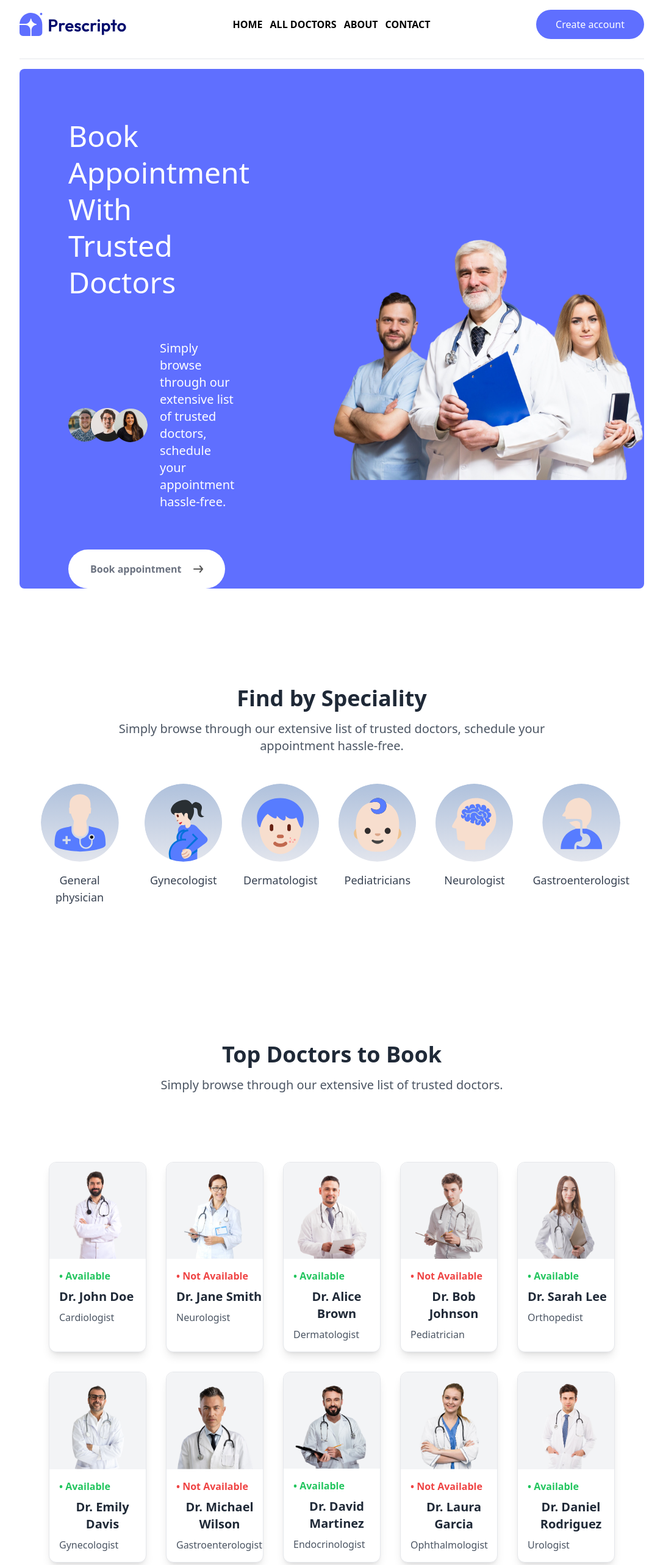
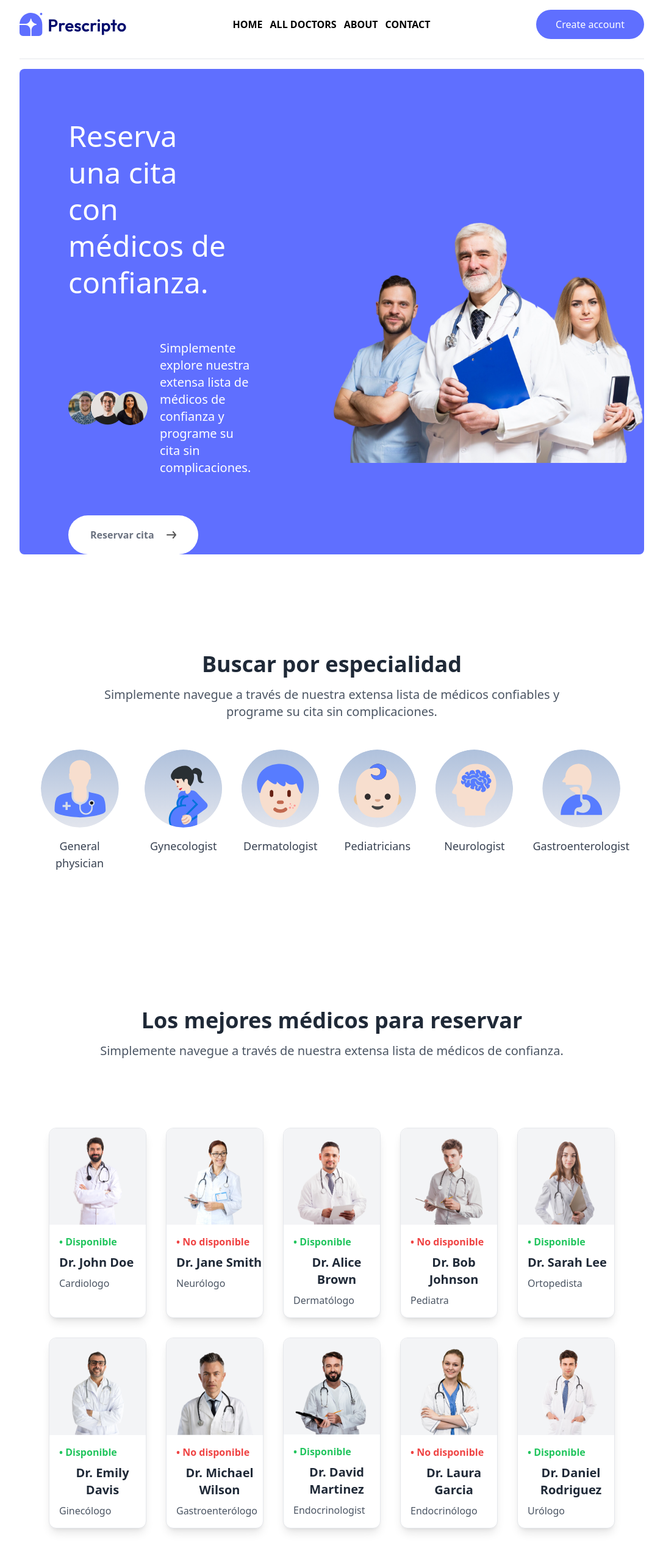
Before and after one commit to plutarcomp/prescripto, a React app: page / in a window 1280 px wide. Shown: the top 2566 px of the page at 61% size, without its empty margins (96-1183 px from the left). Built offline with nearby package versions, Linux system fonts and the light colour scheme; the HTML template or start-up script is replaced by a standard one.

Commit message:
chore(i18n): change texts from English to Spanish

```diff
--- a/src/components/ItemCard.jsx
+++ b/src/components/ItemCard.jsx
@@ -6,49 +6,49 @@ const doctorsData = [
   {
     id: 1,
     name: "Dr. John Doe",
-    profession: "Cardiologist",
+    profession: "Cardiologo",
     image: assets.doc1,
     available: true,
   },
   {
     id: 2,
     name: "Dr. Jane Smith",
-    profession: "Neurologist",
+    profession: "Neurólogo",
     image: assets.doc2,
     available: false,
   },
   {
     id: 3,
     name: "Dr. Alice Brown",
-    profession: "Dermatologist",
+    profession: "Dermatólogo",
     image: assets.doc3,
     available: true,
   },
   {
     id: 4,
     name: "Dr. Bob Johnson",
-    profession: "Pediatrician",
+    profession: "Pediatra",
     image: assets.doc4,
     available: false,
   },
   {
     id: 5,
     name: "Dr. Sarah Lee",
-    profession: "Orthopedist",
+    profession: "Ortopedista",
     image: assets.doc5,
     available: true,
   },
     {
     id: 6,
     name: "Dr. Emily Davis",
-    profession: "Gynecologist",
+    profession: "Ginecólogo",
     image: assets.doc6,
     available: true,
     },
     {
     id: 7,
     name: "Dr. Michael Wilson",
-    profession: "Gastroenterologist",
+    profession: "Gastroenterólogo",
     image: assets.doc7,
     available: false,
     },
@@ -62,14 +62,14 @@ const doctorsData = [
     {
     id: 9,
     name: "Dr. Laura Garcia",
-    profession: "Ophthalmologist",
+    profession: "Endocrinólogo",
     image: assets.doc9,
     available: false,
     },
     {
     id: 10,
     name: "Dr. Daniel Rodriguez",
-    profession: "Urologist",
+    profession: "Urólogo",
     image: assets.doc10,
     available: true,
     },
@@ -81,7 +81,7 @@ const ItemCard = ({ name, profession, image, available }) => {
     <div className="bg-white shadow-lg rounded-xl  flex flex-col items-center border">
       <img src={image} alt={name} className="w-50 object-cover rounded-t-xl bg-gray-100"  />
       <p className={`self-start pl-4 pt-2 mt-2 text-m font-semibold ${available ? 'text-green-500' : 'text-red-500'}`}>
-      • {available ? "Available" : "Not Available"}
+      • {available ? "Disponible" : "No disponible"}
       </p>
       <h3 className="self-start pl-4 pt-2 text-xl font-semibold text-gray-800">{name}</h3>
       <p className="self-start pl-4 pt-2 pb-4 text-gray-600">{profession}</p>
--- a/src/pages/Home.jsx
+++ b/src/pages/Home.jsx
@@ -10,19 +10,17 @@ const Home = () => {
         <section className="flex items-center justify-between pt-20 hr-bg rounded-lg text-white">
       <div className="w-1/2 space-y-6">
         <h1 className="pl-20 pr-40 pb-10 text-5xl font-medium leading-tight">
-        Book Appointment
-        With Trusted Doctors
+        Reserva una cita con médicos de confianza.
         </h1>
 
         <div className="pl-20 px-6 pr-40 pb-10 flex items-center">
           <img src={assets.group_profiles} alt="profiles" className="w-40 rounded-full" />
           <h2 className="pl-5  text-xl font-light">
-            Simply browse through our extensive list of trusted doctors,
-            schedule your appointment hassle-free.
+          Simplemente explore nuestra extensa lista de médicos de confianza y programe su cita sin complicaciones.
           </h2>
         </div>
         <div className="ml-10">
-          <Button text="Book appointment" imgSrc={assets.arrow_icon} imgAlt="Arrow icon" className="bg-white" to="#" />
+          <Button text="Reservar cita" imgSrc={assets.arrow_icon} imgAlt="Arrow icon" className="bg-white" to="#" />
         </div>
 
       </div>
@@ -38,11 +36,11 @@ const Home = () => {
     <section className="py-16 px-6 pt-40 text-center">
 
       <h1 className="text-4xl font-bold text-gray-800 mb-4">
-      Find by Speciality
+      Buscar por especialidad
       </h1>
 
       <h2 className="text-xl font-light text-gray-600 mb-12 max-w-3xl mx-auto overflow-hidden text-ellipsis">
-      Simply browse through our extensive list of trusted doctors, schedule your appointment hassle-free.
+      Simplemente navegue a través de nuestra extensa lista de médicos confiables y programe su cita sin complicaciones.
       </h2>
 
       <div className="flex justify-center gap-8">
@@ -116,11 +114,11 @@ const Home = () => {
     <section className="py-16 px-6 pt-40 text-center">
 
       <h1 className="text-4xl font-bold text-gray-800 mb-4">
-      Top Doctors to Book
+        Los mejores médicos para reservar
       </h1>
 
       <h2 className="text-xl font-light text-gray-600 mb-12 max-w-3xl mx-auto overflow-hidden text-ellipsis">
-        Simply browse through our extensive list of trusted doctors.
+        Simplemente navegue a través de nuestra extensa lista de médicos de confianza.
       </h2>
 
       <ItemCard />
@@ -136,12 +134,11 @@ const Home = () => {
 
         <div className="w-full md:w-1/2 text-white">
           <h1 className="text-4xl font-bold mb-6 max-w-sm mx-auto overflow-hidden text-ellipsis">
-          Book Appointment
-          With 100+ Trusted Doctors
+          Reserva una cita con más de 100 médicos de confianza
           </h1>
 
           <div className="ml-10">
-          <Button text="Create account" className="pl-10 bg-white pr-4" to="#" />
+          <Button text="Crear cuenta" className="pl-10 bg-white pr-4" to="#" />
         </div>
         </div>
 
```
